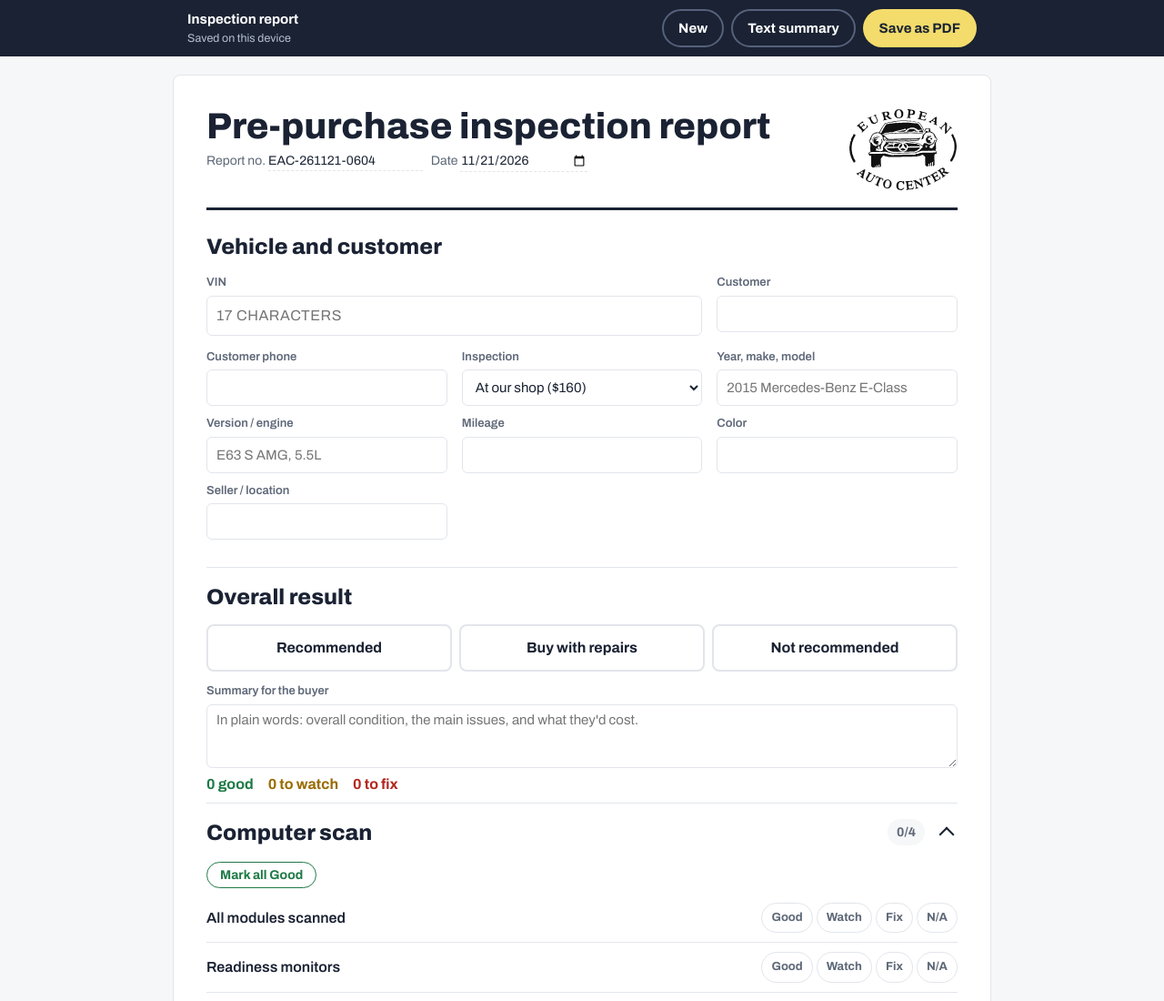
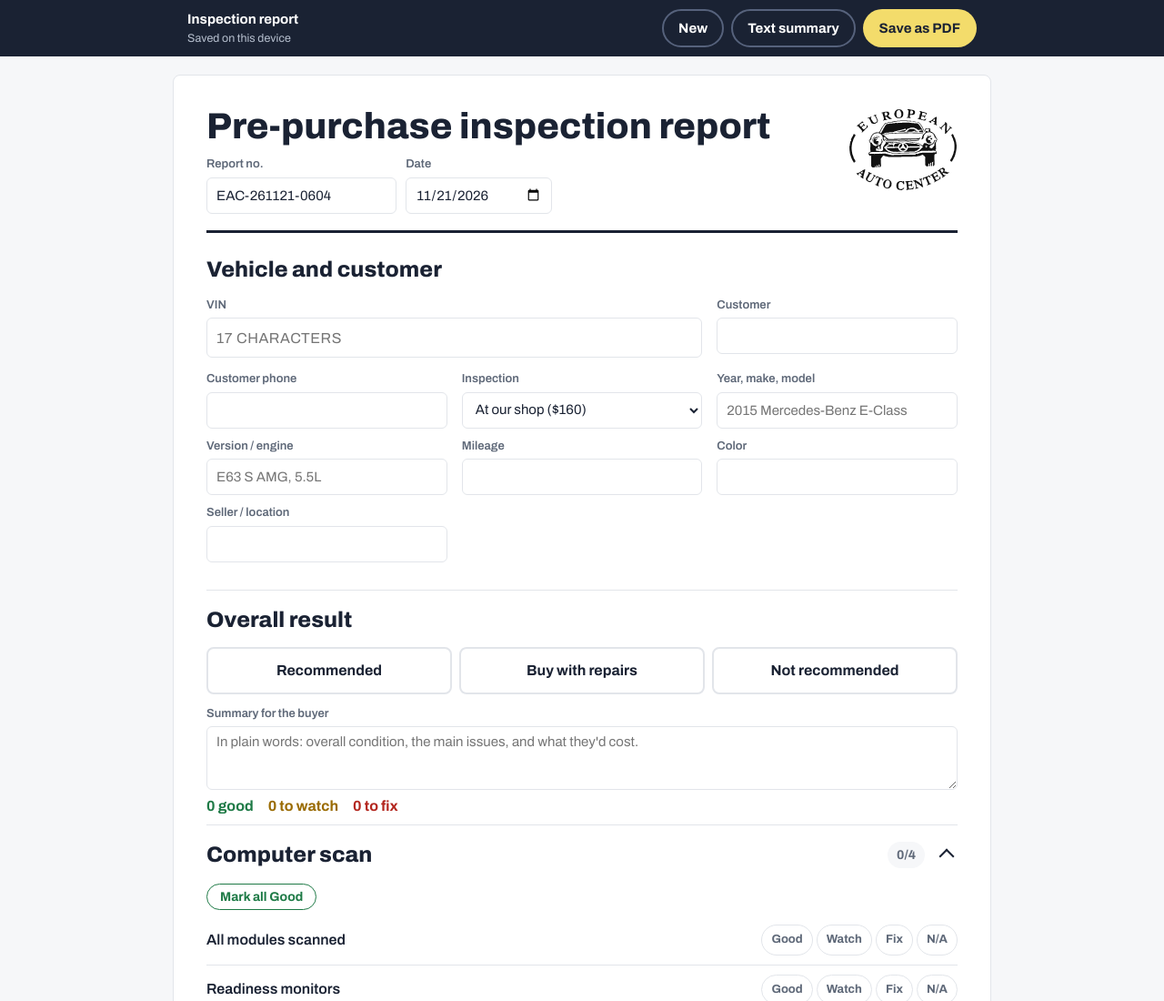
Before and after one commit to aucozi/european-auto-center, a plain HTML site: page report.html in a window 1280 px wide. Shown: the top 1100 px of the page at 91% size. Drawn offline with Linux system fonts and the light colour scheme.

Commit message:
Report: tidy report number and date (labeled fields; clean in PDF)
Co-Authored-By: Claude Opus 5.5 <noreply@anthropic.com>
Claude-Session: https://claude.ai/code/session_01R6wdmuLN7xxxXG3Eon6gJd

```diff
--- a/report.html
+++ b/report.html
@@ -26,8 +26,9 @@
   header.top{display:flex;justify-content:space-between;align-items:flex-start;gap:20px;border-bottom:3px solid var(--ink);padding-bottom:18px;margin-bottom:22px}
   header.top img{width:120px}
   h1{font-variation-settings:"wdth" 68;font-weight:800;font-size:40px;line-height:1;margin:0 0 6px}
-  .meta{color:var(--steel);font-size:14px}
-  .meta input{border:0;border-bottom:1px dashed var(--line);font:inherit;color:var(--ink);width:110px;padding:0}
+  .meta{display:grid;grid-template-columns:1.3fr 1fr;gap:10px;margin-top:12px;max-width:380px}
+  .meta input{-webkit-appearance:none;appearance:none;min-width:0;text-align:left}
+  @media (max-width:700px){header.top>div{flex:1;min-width:0}.meta{grid-template-columns:1fr;max-width:none;gap:8px}}
   h2{font-variation-settings:"wdth" 68;font-weight:800;font-size:24px;margin:30px 0 12px;padding-top:14px;border-top:1px solid var(--line)}
   .grid{display:grid;grid-template-columns:repeat(3,1fr);gap:10px 16px}
   .grid.two{grid-template-columns:1fr 1fr}
@@ -147,7 +148,8 @@
     #sections h2{break-inside:avoid;column-span:none;margin-top:12px;padding-top:8px}
     .item{grid-template-columns:1fr auto;gap:2px 8px}
     select{appearance:none;-webkit-appearance:none;background:none}
-    .meta input{width:auto}
+    .meta{grid-template-columns:auto auto;gap:24px;margin-top:6px}
+    input[type=date]::-webkit-calendar-picker-indicator{display:none}
   }
 </style>
 </head>
@@ -164,7 +166,7 @@
   <header class="top">
     <div>
       <h1>Pre-purchase inspection report</h1>
-      <div class="meta">Report no. <input data-k="no" id="repNo" style="width:170px"> &nbsp; Date <input type="date" data-k="date" id="repDate" style="width:140px"></div>
+      <div class="meta"><label class="f">Report no.<input data-k="no" id="repNo"></label><label class="f">Date<input type="date" data-k="date" id="repDate"></label></div>
     </div>
     <img src="images/logo.svg" alt="European Auto Center">
   </header>
```
